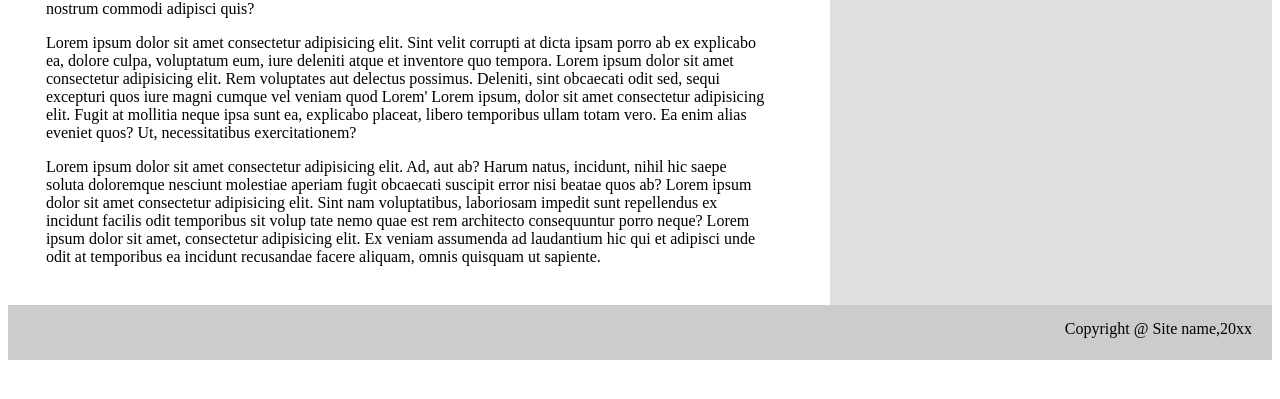
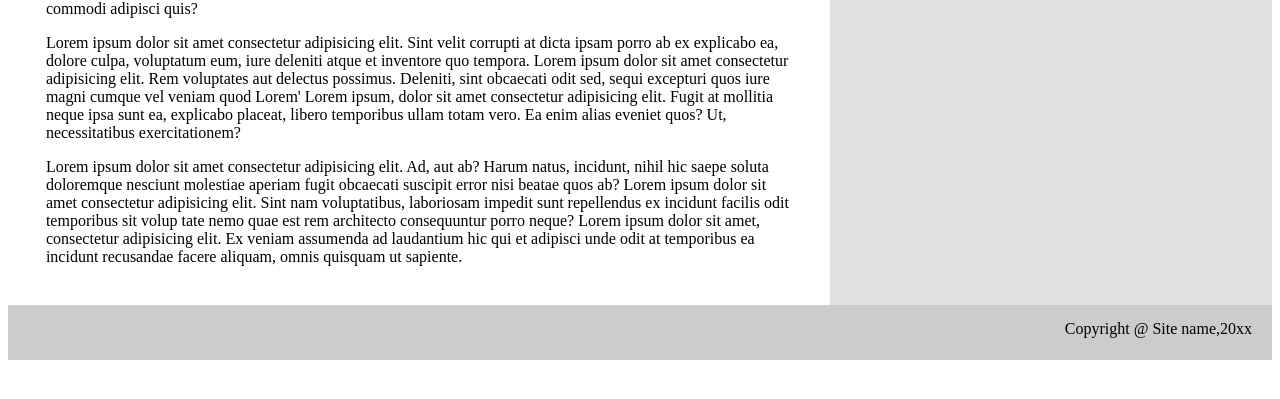
Before and after one commit to mansi01032023/CSSTemplate, a plain HTML site: page src/index.html in a window 1280 px wide. Shown: the part 247-646 px from the top of the page. Drawn offline with Linux system fonts and the light colour scheme.

Commit message:
Final Commit

```diff
--- a/src/CSS/style.css
+++ b/src/CSS/style.css
@@ -35,7 +35,7 @@
  section {
      text-align: left;
      float: left;
-     width: 57%;
+     width: 59%;
      padding: 0% 0% 1.8% 3%;
  }
 
```
